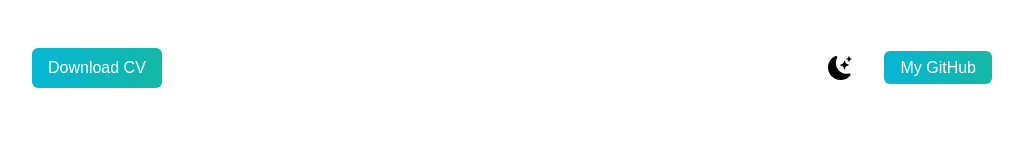
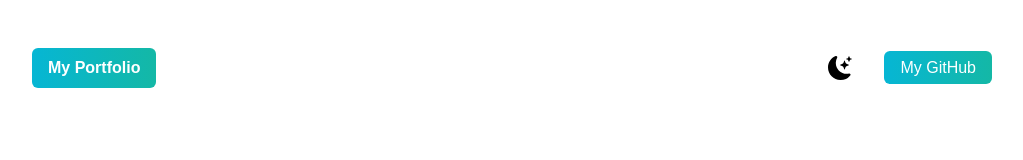
Before and after one commit to NAKAWINIFRED/my-portfolio, a Next.js app: page / in a window 1280 px wide. Shown: the top 160 px of the page, without its empty margins (128-1151 px from the left). Built offline with nearby package versions, Linux system fonts and the light colour scheme.

Commit message:
added linkedin link and Gmail redirection

```diff
--- a/app/page.js
+++ b/app/page.js
@@ -21,13 +21,11 @@
       <main className="bg-white px-10 md:px-20 lg:px-40 dark:bg-gray-900">
         <section className="min-h-screen">
           <nav className="py-10 md:py-12 flex justify-between dark:text-white">
-            <a
-              href="/cv.pdf"
-              download="Winifred_Nakawunde_CV.pdf"
-              className="bg-gradient-to-r from-cyan-500 to-teal-500 text-white px-4 py-2 rounded-md transition-colors duration-300 hover:from-cyan-600 hover:to-teal-600"
+          <h1
+              className="bg-gradient-to-r from-cyan-500 to-teal-500 text-white px-4 py-2 rounded-md text-center font-bold"
             >
-              Download CV
-            </a>
+              My Portfolio
+            </h1>
             <ul className="flex items-center">
               <li>
                 <BsFillMoonStarsFill
```
